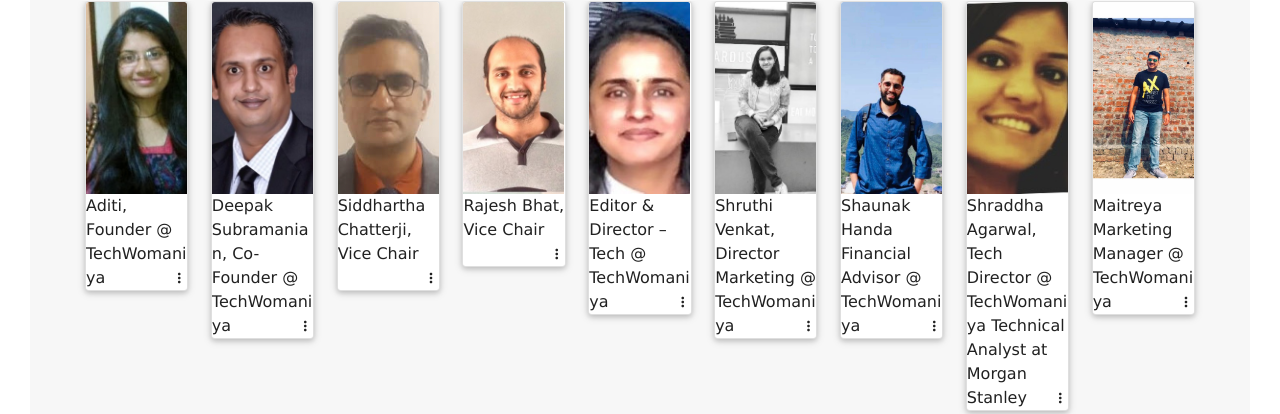
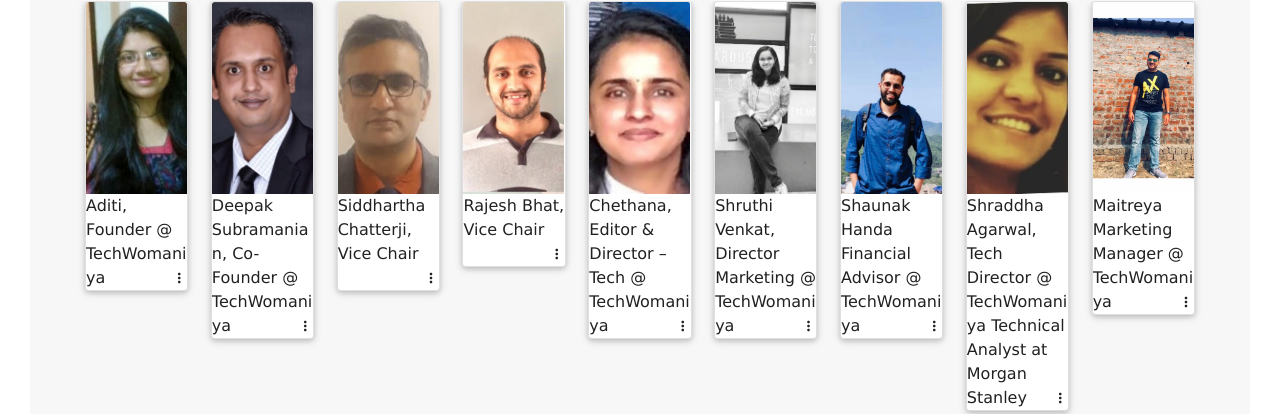
Before and after one commit to TechWomaniya/techWomaniya.github.io, a plain HTML site: page aboutUs.html in a window 1280 px wide. Shown: the part 620-1034 px from the top of the page. Drawn offline with nearby package versions, Linux system fonts and the light colour scheme.

Commit message:
Update aboutUs.html

```diff
--- a/aboutUs.html
+++ b/aboutUs.html
@@ -218,7 +218,7 @@
                         <img class="activator" src="img/chetana.jpeg">
                     </div>
                     <div class="card_content">
-                        <span class="card-title activator grey-text text-darken-4">Editor & Director – Tech @ TechWomaniya<i class="mdi-navigation-more-vert right"></i></span>
+                        <span class="card-title activator grey-text text-darken-4">Chethana, Editor & Director – Tech @ TechWomaniya<i class="mdi-navigation-more-vert right"></i></span>
                     </div>
                     <div class="card-reveal">
                         <span class="card-title grey-text text-darken-4">Senior Technology Architect at Infosys<i class="mdi-navigation-close right"></i></span>
```
